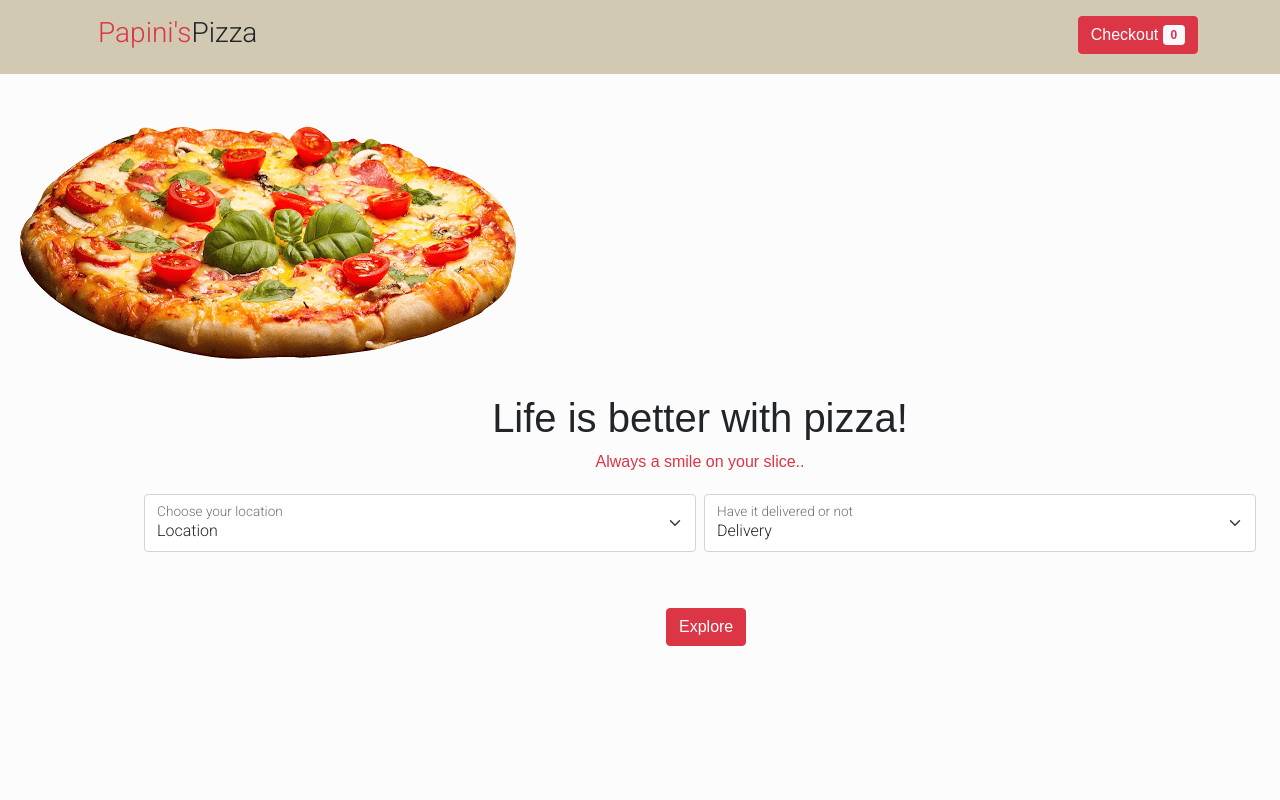
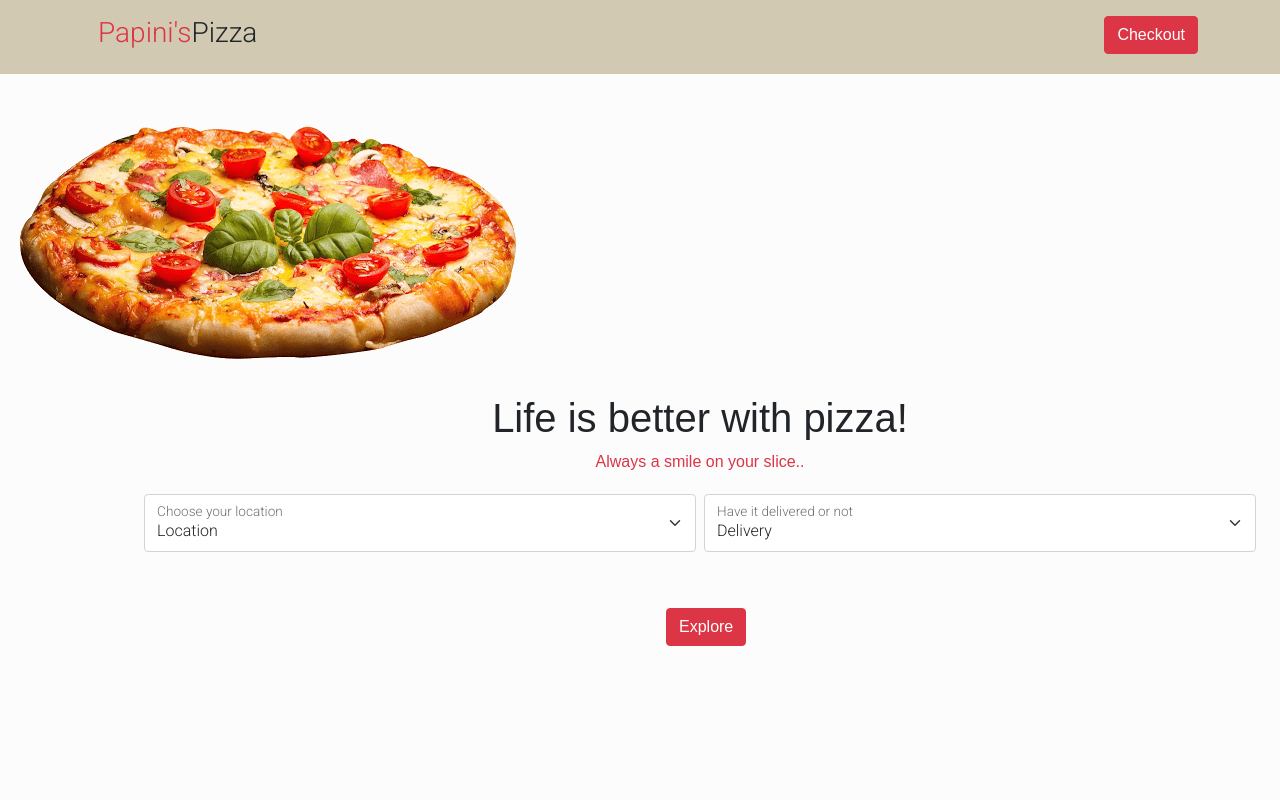
Before and after one commit to Victoria045/Papini-s-Pizza-App, a plain HTML site: page index.html in a window 1280 px wide. Shown: the top 800 px of the page. Drawn offline with nearby package versions, Linux system fonts and the light colour scheme; a web font is replaced by a local one.

Commit message:
modify checkout

```diff
--- a/index.html
+++ b/index.html
@@ -21,8 +21,7 @@
             <span
               class="badge bg-light text-danger"
               id="checkoutItems"
-              id="totalPrice"
-              >0</span
+              ></span
             >
           </button>
         </div>
```
